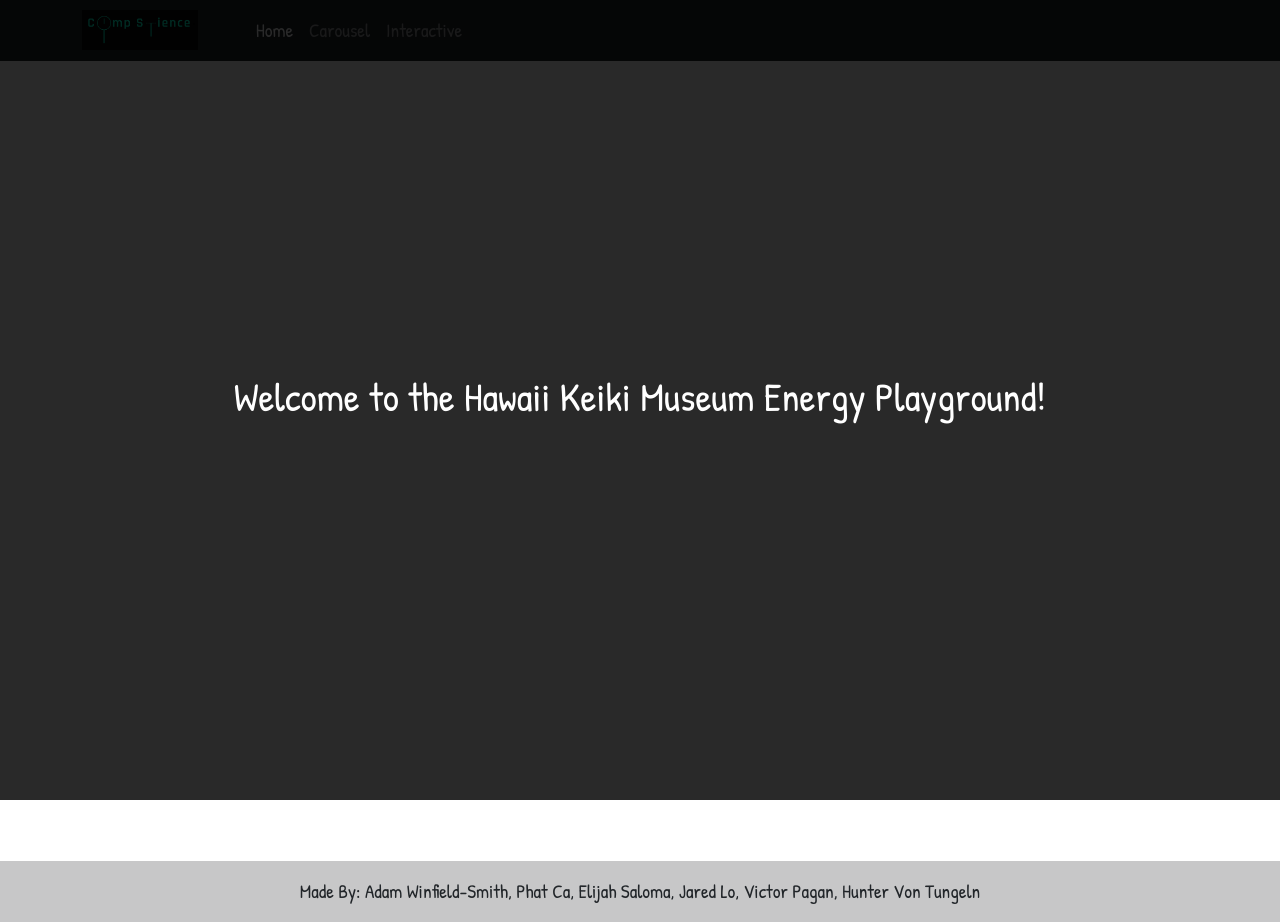
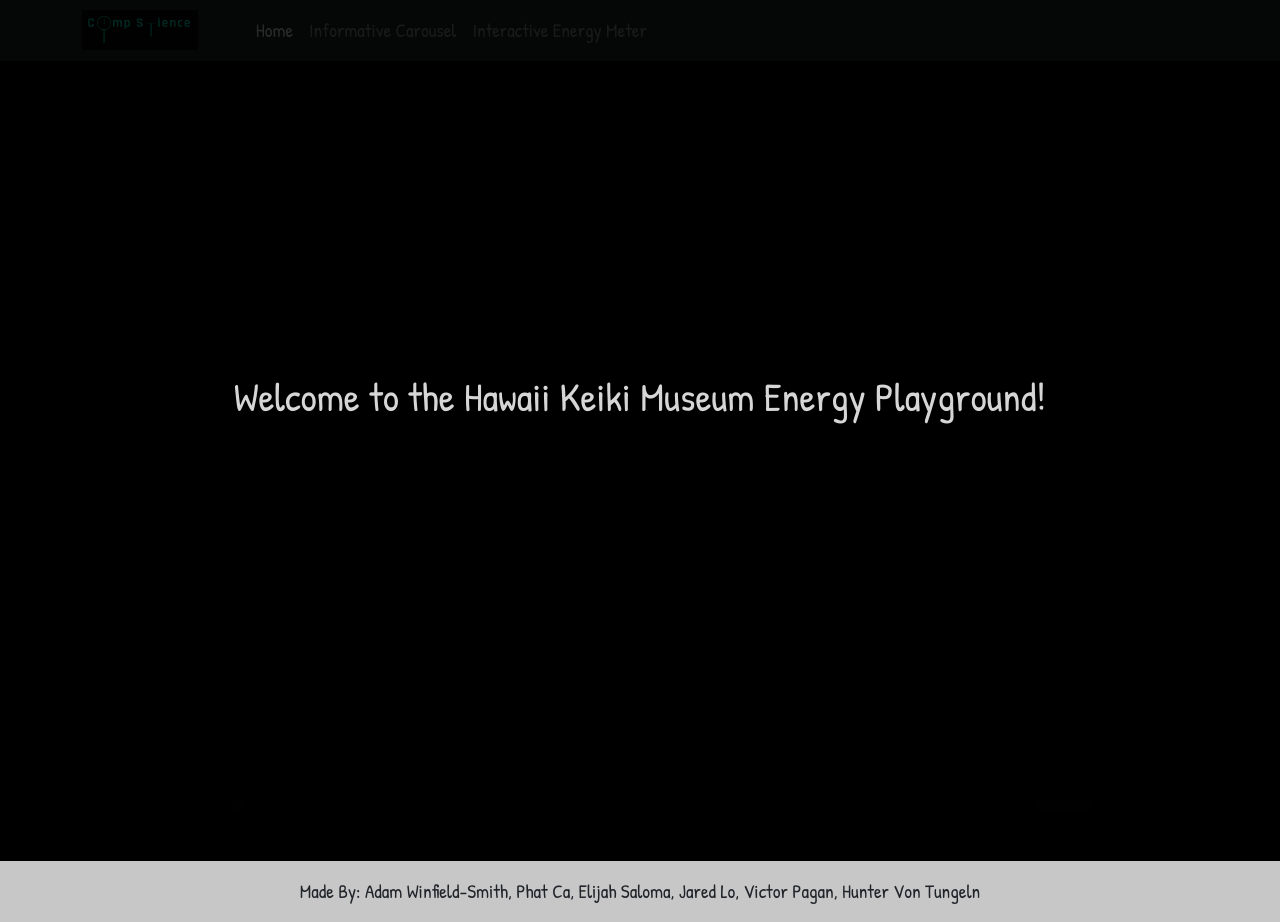
Before and after one commit to HACC2024/Comp-Sience, a React (Create React App) app in the folder app/: page /home in a window 1280 px wide. Built offline with nearby package versions, Linux system fonts and the light colour scheme.

Commit message:
Landing + Navbar
Finished majority of landing, touched up navbar

```diff
--- a/app/src/components/NavbarComponent.jsx
+++ b/app/src/components/NavbarComponent.jsx
@@ -22,8 +22,8 @@ function NavbarComponent() {
           {/*<Navbar.Brand id="home" as={NavLink} to="/home" key="home" className="nav-linker" >Home</Navbar.Brand>*/}
           <Nav className="me-auto">
             <Nav.Link id="home" as={NavLink} to="/home" key="home" className="nav-linker" >Home</Nav.Link>
-            <Nav.Link id="appliances" as={NavLink} to="/appliances" key="appliances" className="nav-linker" >Carousel</Nav.Link>
-            <Nav.Link id="features" as={NavLink} to="/features" key="features" className="nav-linker" >Interactive</Nav.Link>
+            <Nav.Link id="appliances" as={NavLink} to="/appliances" key="appliances" className="nav-linker" >Informative Carousel</Nav.Link>
+            <Nav.Link id="features" as={NavLink} to="/features" key="features" className="nav-linker" >Interactive Energy Meter</Nav.Link>
           </Nav>
         </Container>
       </Navbar>
--- a/app/src/pages/Landing.js
+++ b/app/src/pages/Landing.js
@@ -5,20 +5,18 @@ const Landing = () => {
   const [introOpacity, setIntroOpacity] = useState(1);
   const [mainContentOpacity, setMainContentOpacity] = useState(0);
   const [showIntro, setShowIntro] = useState(false);
+  const [activeSection, setActiveSection] = useState('about');
 
   useEffect(() => {
     const hasSeenIntro = sessionStorage.getItem('hasSeenIntro');
-
     if (!hasSeenIntro) {
       setShowIntro(true);
       const introTimer = setTimeout(() => {
-                // Start fading out the intro and fading in the main content
         let opacity = 1;
         const fadeInterval = setInterval(() => {
           opacity -= 0.02;
           setIntroOpacity(Math.max(opacity, 0));
           setMainContentOpacity(Math.min(1 - opacity, 1));
-
           if (opacity <= 0) {
             clearInterval(fadeInterval);
             setShowIntro(false);
@@ -26,7 +24,6 @@ const Landing = () => {
           }
         }, 20);
       }, 5000);
-
       return () => clearTimeout(introTimer);
     } else {
       setMainContentOpacity(1);
@@ -35,8 +32,29 @@ const Landing = () => {
 
   const welcomeText = "Welcome to the Hawaii Keiki Museum Energy Playground!";
 
+  const sections = {
+    about: {
+      title: "About the Challenge",
+      content: "Step into the future of energy awareness at the Hawaii Keiki Museum's Energy Usage Challenge! Our innovative Energy Playhouse is designed to spark curiosity and ignite passion for energy conservation in young minds. Through interactive displays and real-time energy monitoring, keiki will discover the power of their everyday choices in creating a sustainable Hawaii."
+    },
+    objective: {
+      title: "Objective",
+      content: "Our mission is to transform energy education into a hands-on adventure. We aim to empower Hawaii's keiki with the knowledge to become energy-conscious citizens of tomorrow. By interacting with our Energy Playhouse, children will visualize energy consumption, master conservation techniques, and explore Hawaii's unique energy landscape. Our goal is to inspire a generation that will lead Hawaii towards a greener, more sustainable future."
+    },
+    features: {
+      title: "Key Features",
+      content: [
+        "Interactive Energy Meter: Watch in real-time how different appliances and activities impact energy consumption. ",
+        "Future Feature - Appliance Challenge: Engage in an exciting game to guess which household items use the most energy. ",
+        "Future Feature - Hawaii Energy Mix Display: Explore an interactive map showcasing Hawaii's diverse energy sources, from solar to wind power. ",
+        "Future Feature - Future Energy Innovator's Corner: Design your own energy-efficient home using our touch-screen modeling station. ",
+        "Future Feature - Energy Savings Leaderboard: Compete with friends to see who can save the most energy in simulated daily scenarios. "
+      ]
+    }
+  };
+
   return (
-        <div style={{ position: 'relative', minHeight: '100vh' }}>
+    <div style={{ position: 'relative', minHeight: '100vh', backgroundColor: 'black', display: 'flex', flexDirection: 'column', color: 'white', fontFamily: "'Patrick Hand', cursive" }}>
       {showIntro && (
         <div style={{
           position: 'fixed',
@@ -68,11 +86,64 @@ const Landing = () => {
           </h1>
         </div>
       )}
-            <div style={{
-                opacity: mainContentOpacity,
-                transition: 'opacity 1s ease-in',
-            }}>
-                <div style={{ backgroundColor: "grey" }}>
+      <div style={{ opacity: mainContentOpacity, transition: 'opacity 1s ease-in', flex: 1, display: 'flex', flexDirection: 'column', padding: '20px' }}>
+        <nav style={{ display: 'flex', justifyContent: 'center', marginBottom: '20px' }}>
+          {Object.keys(sections).map(section => (
+            <button
+              key={section}
+              onClick={() => setActiveSection(section)}
+              style={{
+                margin: '0 10px',
+                padding: '10px 20px',
+                backgroundColor: activeSection === section ? '#4CAF50' : 'transparent',
+                border: '2px solid #4CAF50',
+                color: 'white',
+                cursor: 'pointer',
+                borderRadius: '5px',
+                transition: 'background-color 0.3s'
+              }}
+            >
+              {sections[section].title}
+            </button>
+          ))}
+        </nav>
+        <div style={{ flex: 1, display: 'flex', flexDirection: 'column' }}>
+          <div style={{ backgroundColor: "rgba(255,255,255,0.1)", padding: '20px', borderRadius: '10px', marginBottom: '20px', maxHeight: '200px', overflowY: 'auto' }}>
+            <h2>{sections[activeSection].title}</h2>
+            {Array.isArray(sections[activeSection].content) ? (
+              <ul>
+                {sections[activeSection].content.map((item, index) => (
+                  <li key={index}>{item}</li>
+                ))}
+              </ul>
+            ) : (
+              <p>{sections[activeSection].content}</p>
+            )}
+          </div>
+          <div className="animations-container">
+            <div className="windmill">
+              <div className="tower"></div>
+              <div className="nacelle"></div>
+              <div className="rotor">
+                <div className="blade blade1"></div>
+                <div className="blade blade2"></div>
+                <div className="blade blade3"></div>
+              </div>
+            </div>
+            <div className="sun">
+              <div className="sun-ray"></div>
+              <div className="sun-ray"></div>
+              <div className="sun-ray"></div>
+              <div className="sun-ray"></div>
+              <div className="sun-ray diagonal"></div>
+              <div className="sun-ray diagonal"></div>
+              <div className="sun-ray diagonal"></div>
+              <div className="sun-ray diagonal"></div>
+            </div>
+            <div className="battery">
+              <div className="battery-level"></div>
+            </div>
+          </div>
         </div>
       </div>
       <style jsx>{`
@@ -80,6 +151,110 @@ const Landing = () => {
           0% { transform: translateY(-50px); opacity: 0; }
           100% { transform: translateY(0); opacity: 1; }
         }
+        .animations-container {
+          display: flex;
+          justify-content: space-around;
+          align-items: flex-end;
+          height: 280px;
+          margin-top: auto;
+          padding-bottom: 30px;
+        }
+        .windmill {
+          position: relative;
+          width: 100px;
+          height: 200px;
+        }
+        .tower {
+          position: absolute;
+          bottom: 0;
+          left: 50%;
+          width: 10px;
+          height: 150px;
+          background-color: #888;
+          transform: translateX(-50%);
+        }
+        .nacelle {
+          position: absolute;
+          top: 45px;
+          left: 50%;
+          width: 20px;
+          height: 10px;
+          background-color: #555;
+          transform: translateX(-50%);
+        }
+        .rotor {
+          position: absolute;
+          top: 40px;
+          left: 50%;
+          width: 80px;
+          height: 80px;
+          animation: rotate 5s linear infinite;
+          transform-origin: center top;
+        }
+        .blade {
+          position: absolute;
+          top: 0;
+          left: 50%;
+          width: 5px;
+          height: 40px;
+          background-color: #fff;
+          transform-origin: center top;
+        }
+        .blade1 { transform: translateX(-50%) rotate(0deg); }
+        .blade2 { transform: translateX(-50%) rotate(120deg); }
+        .blade3 { transform: translateX(-50%) rotate(240deg); }
+        @keyframes rotate {
+          0% { transform: translateX(-50%) rotate(0deg); }
+          100% { transform: translateX(-50%) rotate(360deg); }
+        }
+        .sun {
+          width: 80px;
+          height: 80px;
+          background-color: #FFD700;
+          border-radius: 50%;
+          position: relative;
+          animation: pulse 2s ease-in-out infinite;
+          top: -30vh; /* Adjusted to move the sun higher */
+        }
+        .sun-ray {
+          position: absolute;
+          top: 50%;
+          left: 50%;
+          width: 2px;
+          height: 20px;
+          background-color: #FFD700;
+        }
+        .sun-ray:nth-child(1) { transform: translate(-50%, -50%) rotate(0deg) translateY(-50px); }
+        .sun-ray:nth-child(2) { transform: translate(-50%, -50%) rotate(90deg) translateY(-50px); }
+        .sun-ray:nth-child(3) { transform: translate(-50%, -50%) rotate(180deg) translateY(-50px); }
+        .sun-ray:nth-child(4) { transform: translate(-50%, -50%) rotate(270deg) translateY(-50px); }
+        .sun-ray.diagonal:nth-child(5) { transform: translate(-50%, -50%) rotate(45deg) translateY(-50px); }
+        .sun-ray.diagonal:nth-child(6) { transform: translate(-50%, -50%) rotate(135deg) translateY(-50px); }
+        .sun-ray.diagonal:nth-child(7) { transform: translate(-50%, -50%) rotate(225deg) translateY(-50px); }
+        .sun-ray.diagonal:nth-child(8) { transform: translate(-50%, -50%) rotate(315deg) translateY(-50px); }
+        @keyframes pulse {
+          0%, 100% { transform: scale(1); box-shadow: 0 0 20px #FFD700; }
+          50% { transform: scale(1.1); box-shadow: 0 0 40px #FFD700; }
+        }
+        .battery {
+          width: 60px;
+          height: 100px;
+          border: 5px solid #fff;
+          border-radius: 10px;
+          position: relative;
+          overflow: hidden;
+        }
+        .battery-level {
+          position: absolute;
+          bottom: 0;
+          width: 100%;
+          background-color: #4CAF50;
+          animation: charge 4s ease-in-out infinite;
+        }
+        @keyframes charge {
+          0%, 100% { height: 20%; }
+          50% { height: 80%; }
+        }
       `}</style>
     </div>
   );
```
Lines whose indentation alone changed are shown as unchanged.
